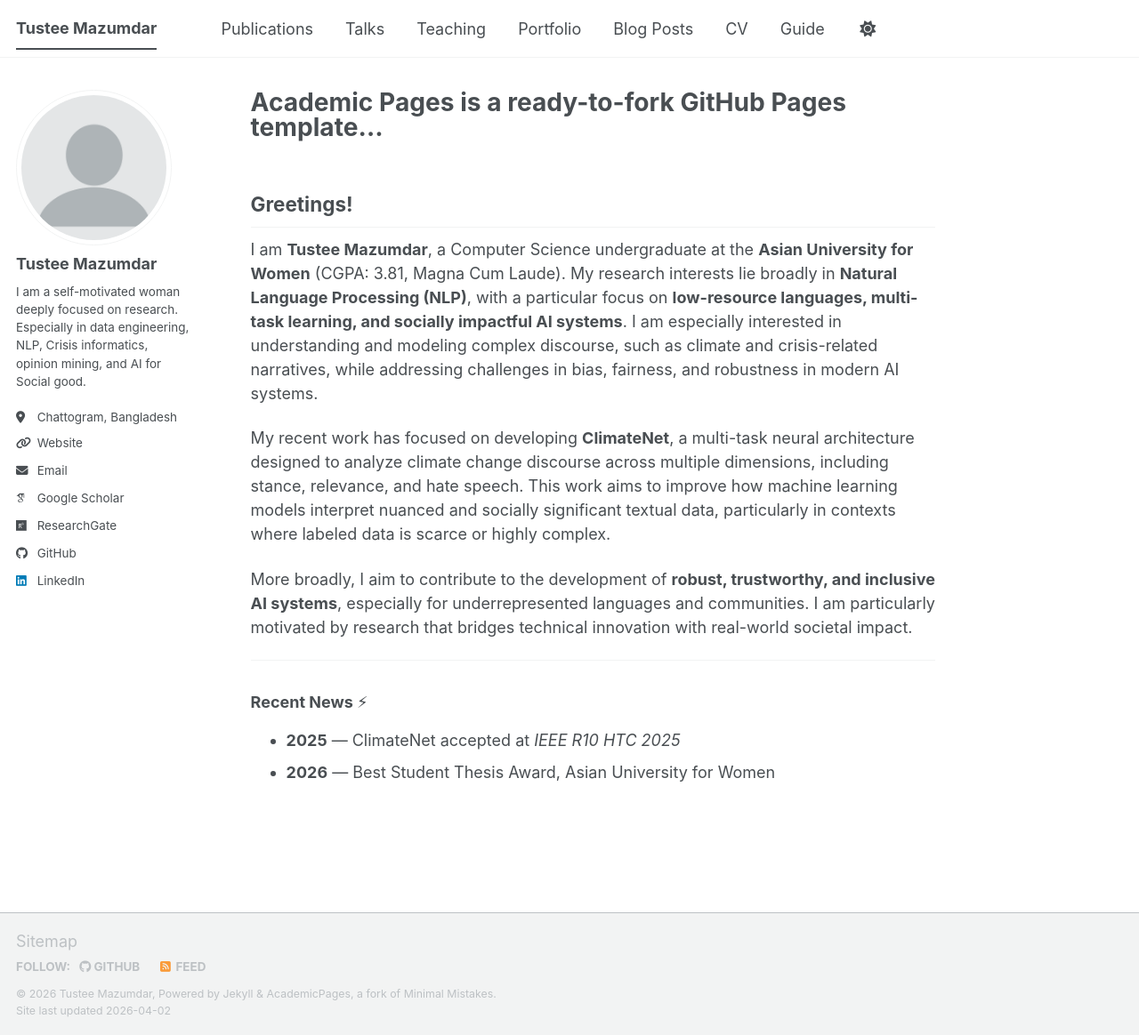
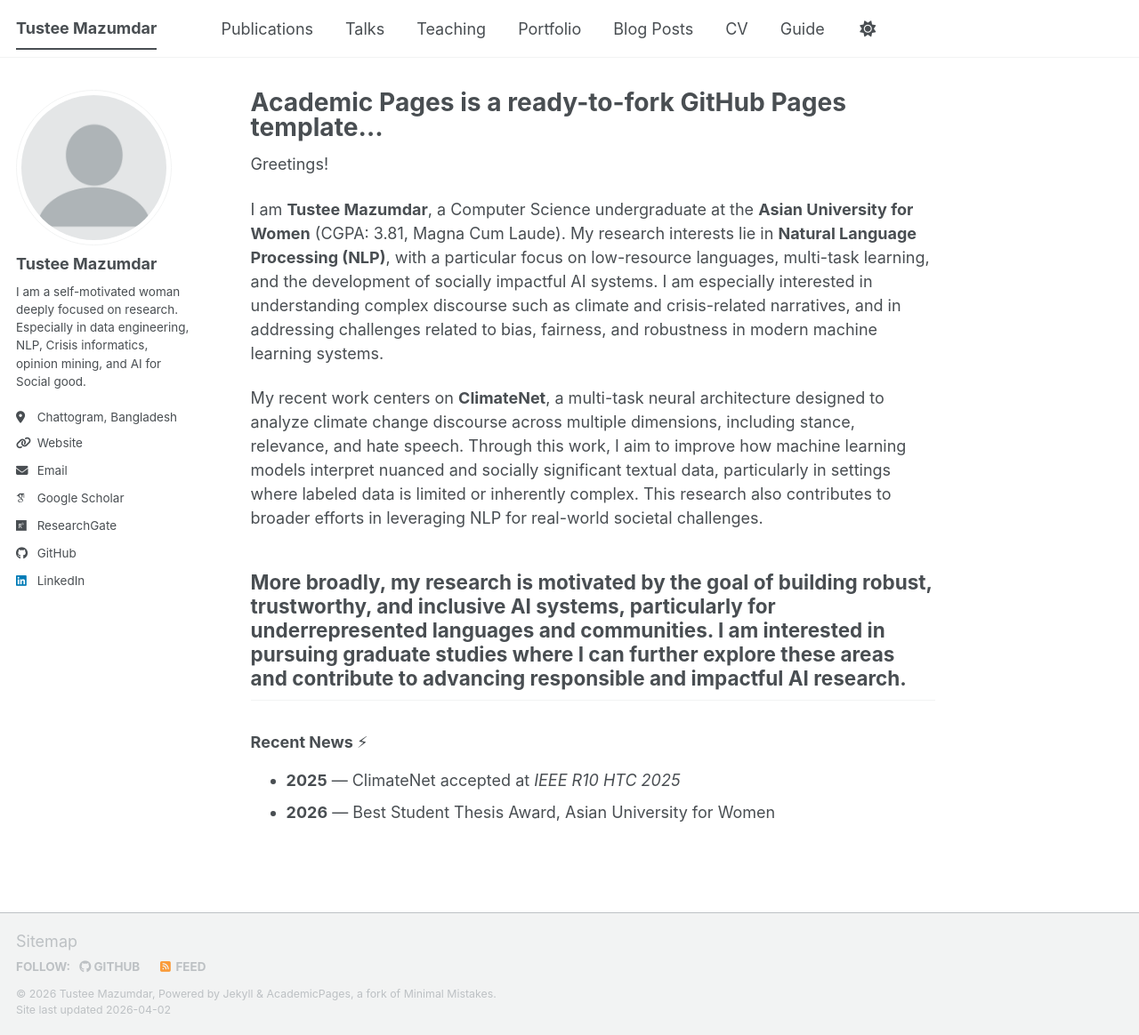
Before and after one commit to TusteeMazumdar/TusteeMazumdar.github.io, a Jekyll site: the page built from _pages/about.md, in a window 1280 px wide and 1164 px high. Shown: the whole window at 89% size. Built offline with Jekyll 4.4.1, drawn with Linux system fonts in a browser that asks for light colours; some web fonts are replaced; a script bundle is joined from its source files by our own code; library files that are not in the unit come from our copies.

Commit message:
Update about.md

```diff
--- a/_pages/about.md
+++ b/_pages/about.md
@@ -8,14 +8,13 @@
 ---
 
 
-## Greetings!
+Greetings!
 
-I am **Tustee Mazumdar**, a Computer Science undergraduate at the **Asian University for Women** (CGPA: 3.81, Magna Cum Laude). My research interests lie broadly in **Natural Language Processing (NLP)**, with a particular focus on **low-resource languages, multi-task learning, and socially impactful AI systems**. I am especially interested in understanding and modeling complex discourse, such as climate and crisis-related narratives, while addressing challenges in bias, fairness, and robustness in modern AI systems.
+I am **Tustee Mazumdar**, a Computer Science undergraduate at the **Asian University for Women** (CGPA: 3.81, Magna Cum Laude). My research interests lie in **Natural Language Processing (NLP)**, with a particular focus on low-resource languages, multi-task learning, and the development of socially impactful AI systems. I am especially interested in understanding complex discourse such as climate and crisis-related narratives, and in addressing challenges related to bias, fairness, and robustness in modern machine learning systems.
 
-My recent work has focused on developing **ClimateNet**, a multi-task neural architecture designed to analyze climate change discourse across multiple dimensions, including stance, relevance, and hate speech. This work aims to improve how machine learning models interpret nuanced and socially significant textual data, particularly in contexts where labeled data is scarce or highly complex.
+My recent work centers on **ClimateNet**, a multi-task neural architecture designed to analyze climate change discourse across multiple dimensions, including stance, relevance, and hate speech. Through this work, I aim to improve how machine learning models interpret nuanced and socially significant textual data, particularly in settings where labeled data is limited or inherently complex. This research also contributes to broader efforts in leveraging NLP for real-world societal challenges.
 
-More broadly, I aim to contribute to the development of **robust, trustworthy, and inclusive AI systems**, especially for underrepresented languages and communities. I am particularly motivated by research that bridges technical innovation with real-world societal impact.
-
+More broadly, my research is motivated by the goal of building **robust, trustworthy, and inclusive AI systems**, particularly for underrepresented languages and communities. I am interested in pursuing graduate studies where I can further explore these areas and contribute to advancing responsible and impactful AI research.
 ---
 
 ### Recent News ⚡
```
